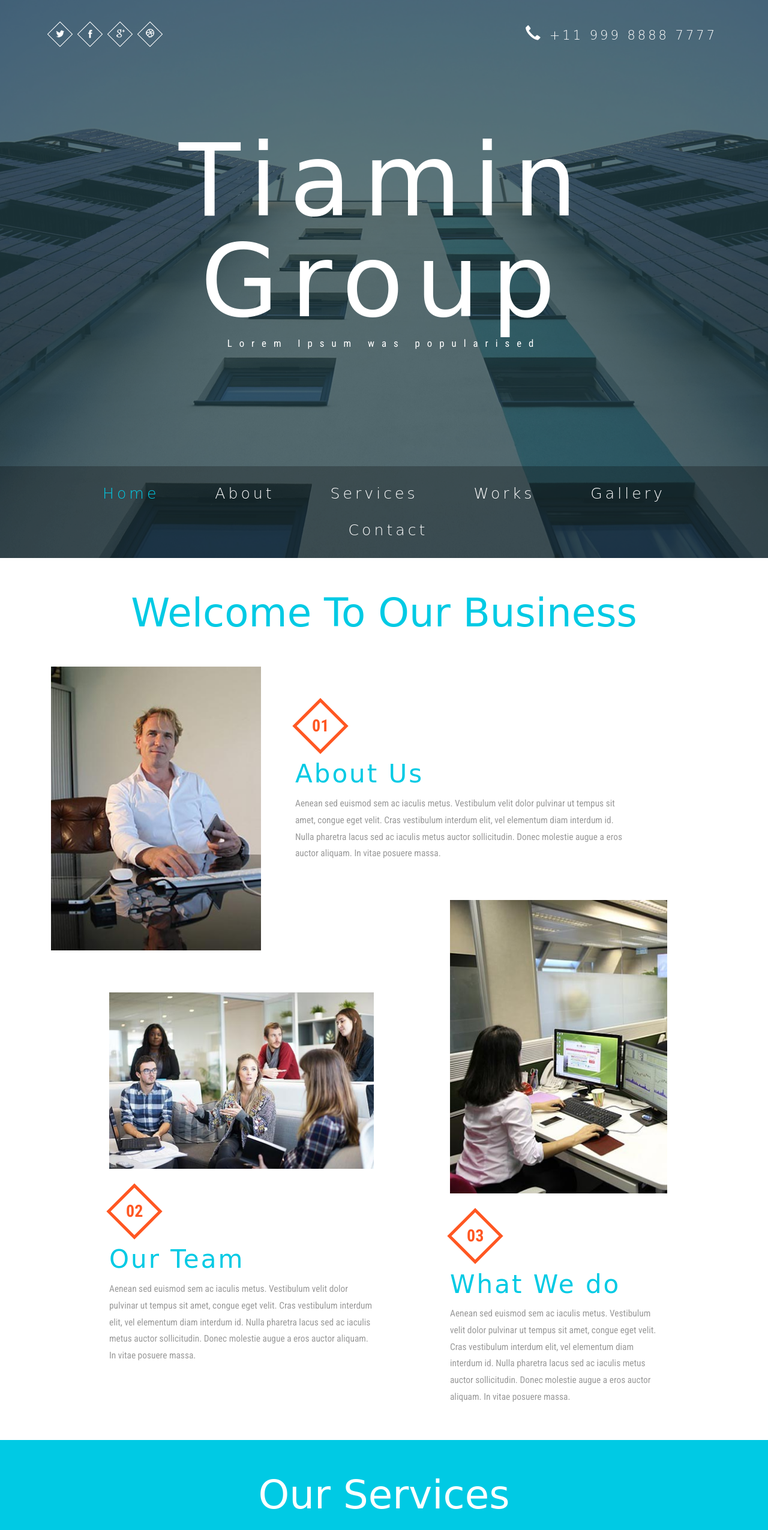
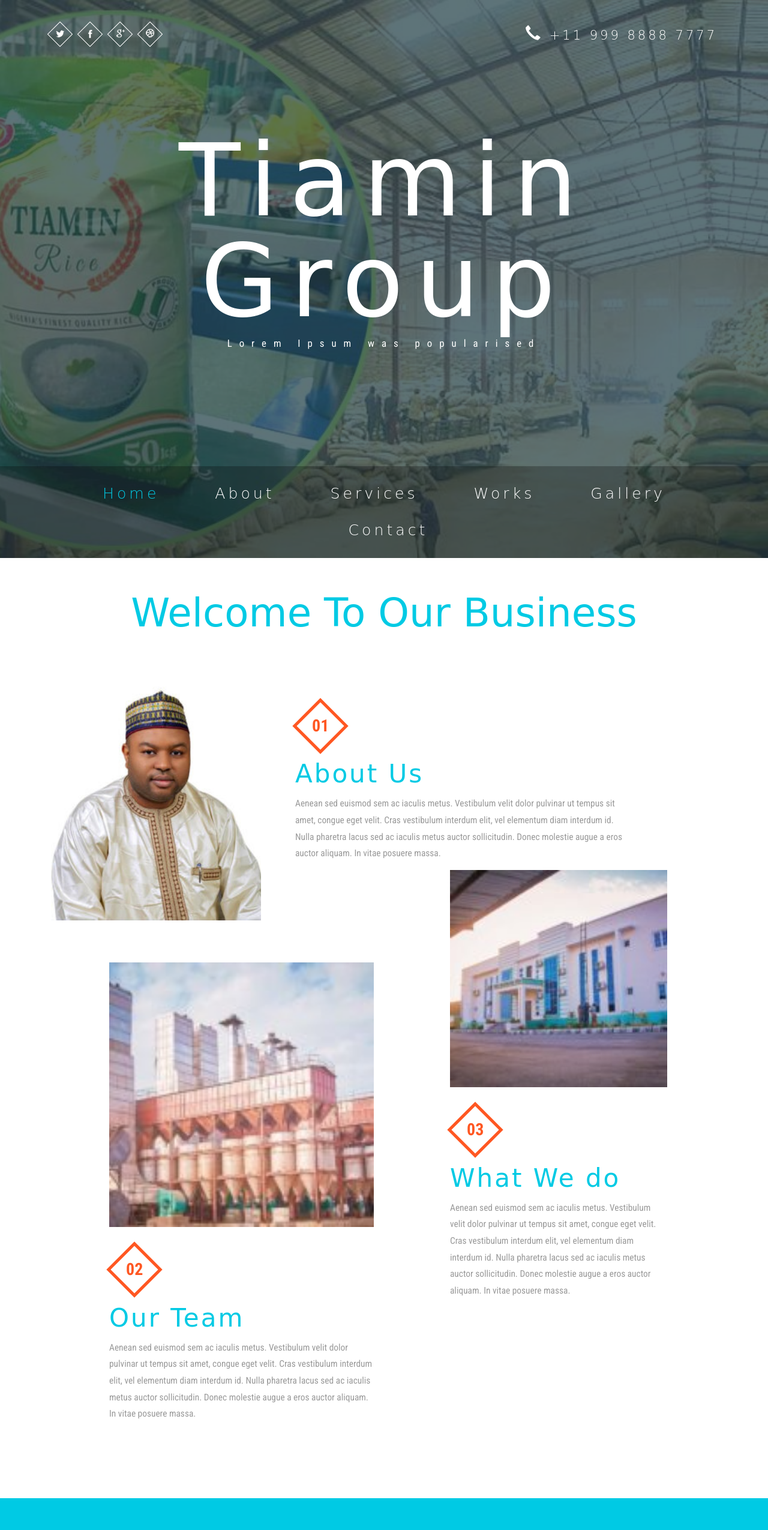
Before and after one commit to maitalata/tiamin_template4, a plain HTML site: page index.html in a window 1280 px wide. Shown: the top 2550 px of the page at 60% size. Drawn offline with Linux system fonts and the light colour scheme; a web font is replaced by a local one.

Commit message:
Added more pictures

```diff
--- a/css/style.css
+++ b/css/style.css
@@ -33,7 +33,7 @@ body a:hover{
 }
 /*-- banner --*/
 .agileits-banner {
-	background:url(../images/a.jpg)no-repeat center 0px;
+	background:url(../images/sli4tia1.jpeg)no-repeat center 0px;
 	-webkit-background-size:cover;
 	background-size:cover;
 	-moz-background-size:cover;
--- a/index.html
+++ b/index.html
@@ -132,7 +132,7 @@ License URL: http://creativecommons.org/licenses/by/3.0/
 		<div class="container">
 			<h2 class="title wow bounceIn animated" data-wow-delay=".5s">Welcome To Our Business</h2>
 			<div class="col-md-4 welcome-left wow slideInLeft animated" data-wow-delay=".5s">
-				<img src="images/img1.jpg" alt=""/>
+				<img src="images/aminuAhmed-248x300.jpg" alt=""/>
 			</div>
 			<div class="col-md-8 welcome-right wow slideInRight animated" data-wow-delay=".5s">
 				<h5>01</h5>
@@ -141,14 +141,14 @@ License URL: http://creativecommons.org/licenses/by/3.0/
 			</div>
 			<div class="clearfix"> </div>
 			<div class="col-md-7 welcome-bottom-left wow slideInLeft animated" data-wow-delay=".5s">
-				<img src="images/img2.jpg" alt=""/>
+				<img src="images/TIAMIN-Bauchi-Parboiling-Plant-1-150x150.jpg" alt=""/>
 				<h5>02</h5>
 				<h4>Our Team</h4>
 				<p>Aenean sed euismod sem ac iaculis metus. Vestibulum velit dolor pulvinar ut tempus sit amet, congue eget velit. Cras vestibulum interdum elit, vel elementum diam interdum id. Nulla pharetra lacus sed ac iaculis metus auctor sollicitudin. Donec molestie augue a eros auctor aliquam. In vitae posuere massa. </p>
 			</div>
 			<div class="col-md-5 welcome-bottom-right wow slideInRight animated" data-wow-delay=".5s">
 				<div class="welcome-grid-left">
-					<img src="images/img3.jpg" alt=""/>
+					<img src="images/TIAMIN-Bauchi-Administrative-Block-2-150x150.jpg" alt=""/>
 				</div>
 				<div class="welcome-grid-right">
 					<h5>03</h5>
@@ -213,7 +213,7 @@ License URL: http://creativecommons.org/licenses/by/3.0/
 					</ul>
 				</div>
 				<div class="col-md-3 work-grids agileits-w3layouts wow zoomIn animated" data-wow-delay=".5s">
-					<img src="images/img4.jpg" alt=""/>
+					<img src="images/aminuAhmed-248x300.jpg" alt=""/>
 					<div class="img-caption">
 						<div class="img-text">
 							<h4>Lorem ipsum</h4>
@@ -222,7 +222,7 @@ License URL: http://creativecommons.org/licenses/by/3.0/
 					</div>
 				</div>
 				<div class="col-md-3 work-grids agileits-w3layouts wow zoomIn animated" data-wow-delay=".5s">
-					<img src="images/img5.jpg" alt=""/>
+					<img src="images/Mger_KamalAhmad.jpg" alt=""/>
 					<div class="img-caption">
 						<div class="img-text">
 							<h4>Euismod sem </h4>
@@ -231,7 +231,7 @@ License URL: http://creativecommons.org/licenses/by/3.0/
 					</div>
 				</div>
 				<div class="col-md-3 agileits-w3layouts work-grids wow zoomIn animated" data-wow-delay=".5s">
-					<img src="images/img6.jpg" alt=""/>
+					<img src="images/GenMger_AliyuAliIbrahim.jpg" alt=""/>
 					<div class="img-caption">
 						<div class="img-text">
 							<h4>Cras maximus</h4>
```
Also changed, not shown: images/GenMger_AliyuAliIbrahim.jpg (added), images/Mger_KamalAhmad.jpg (added), images/TIAMIN-Admin-Building-150x150 (1).jpg (added), images/TIAMIN-Admin-Building-150x150.jpg (added), images/TIAMIN-Bauchi-Administrative-Block-1-150x150.jpg (added), images/TIAMIN-Bauchi-Administrative-Block-2-150x150.jpg (added), images/TIAMIN-Bauchi-Parboiling-Plant-1-150x150.jpg (added), images/TIAMIN-Bauchi-Steam-Boiler-150x150.jpg (added), images/aminuAhmed-248x300.jpg (added), images/sli4tia1.jpeg (added), images/slitia2.jpeg (added), 1 other file.
